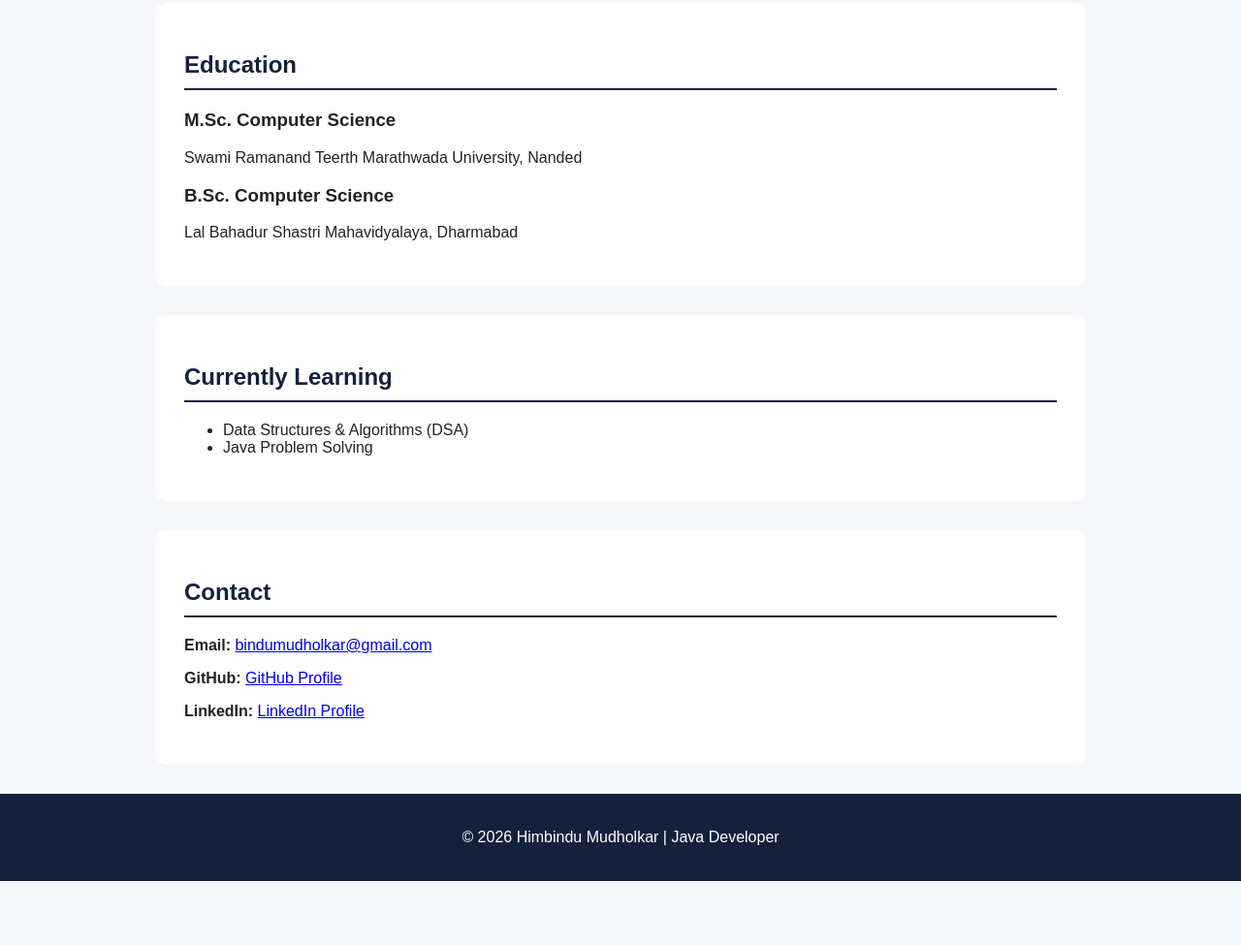
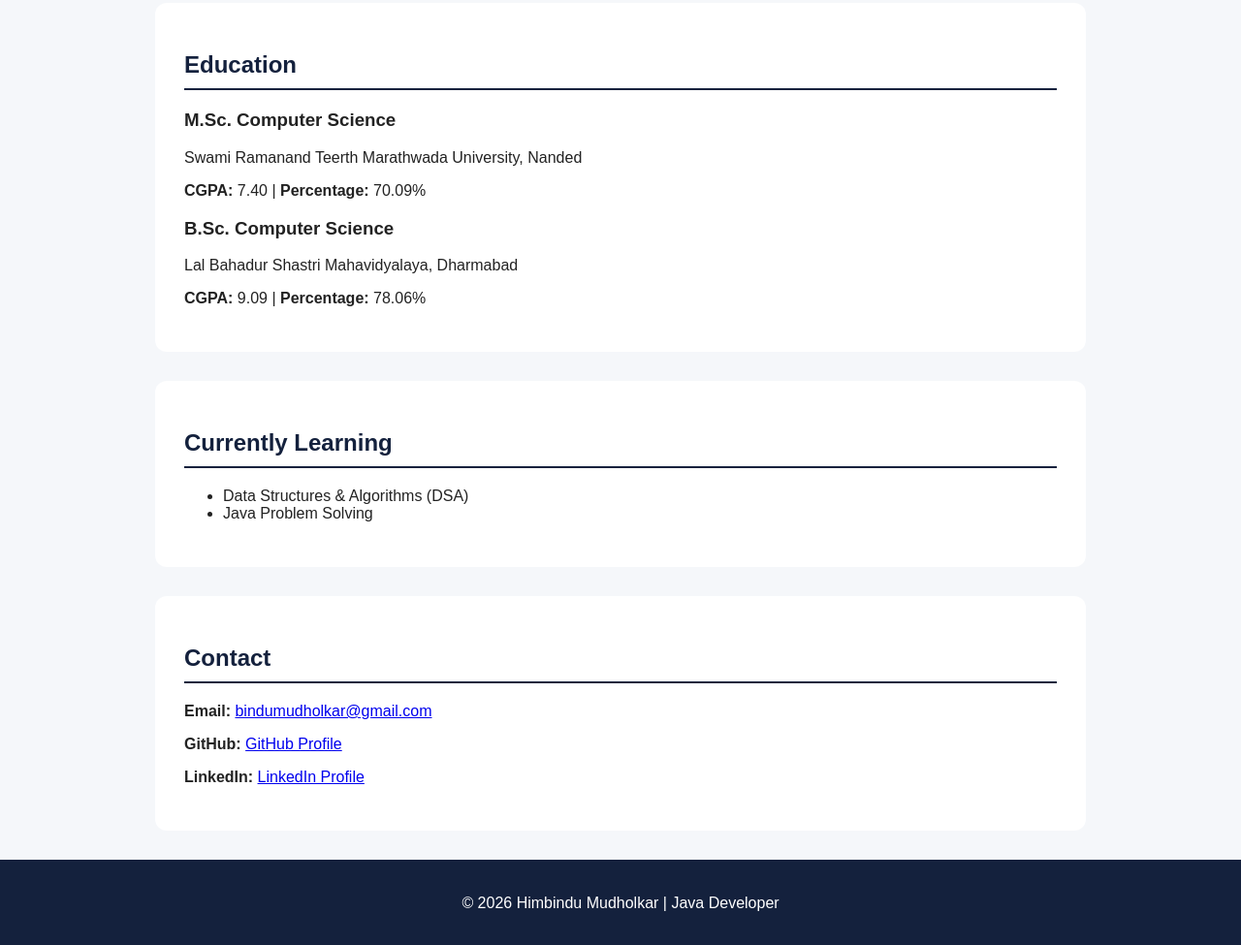
Before and after one commit to bindumudholkar/My-Portfolio, a plain HTML site: page index.html in a window 1280 px wide. Shown: the part 1460-2435 px from the top of the page at 97% size. Before the commit the page ends 2369 px from the top, so only its background shows below. Drawn offline with Linux system fonts and the light colour scheme.

Commit message:
index.html

```diff
--- a/index.html
+++ b/index.html
@@ -151,7 +151,7 @@
         <p>
             A console-based ATM application developed using Core Java.
             The project allows users to check balance, deposit money
-            and withdraw  money.
+            and withdraw money.
         </p>
 
         <p><strong>Technology:</strong> Core Java</p>
@@ -187,9 +187,11 @@
 
     <h3>M.Sc. Computer Science</h3>
     <p>Swami Ramanand Teerth Marathwada University, Nanded</p>
+    <p><strong>CGPA:</strong> 7.40 | <strong>Percentage:</strong> 70.09%</p>
 
     <h3>B.Sc. Computer Science</h3>
     <p>Lal Bahadur Shastri Mahavidyalaya, Dharmabad</p>
+    <p><strong>CGPA:</strong> 9.09 | <strong>Percentage:</strong> 78.06%</p>
 </section>
 
 <section>
```
